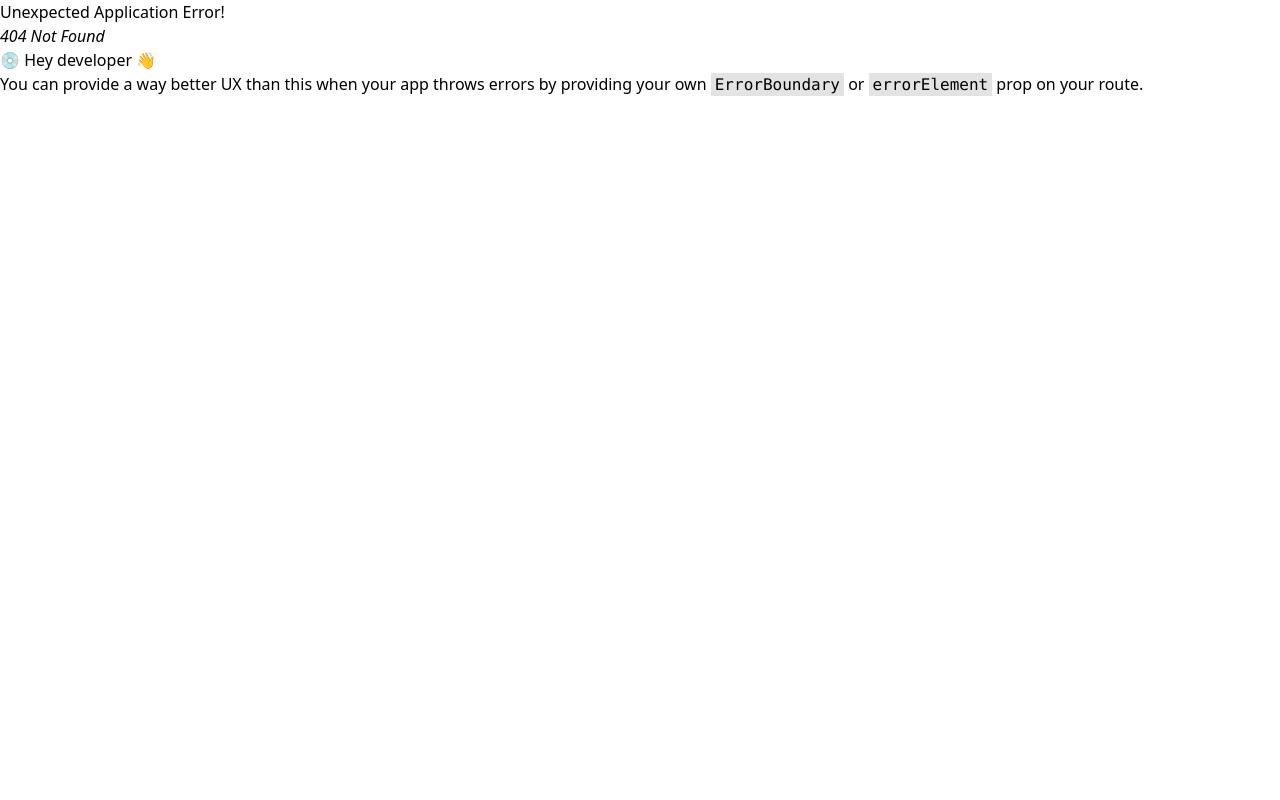
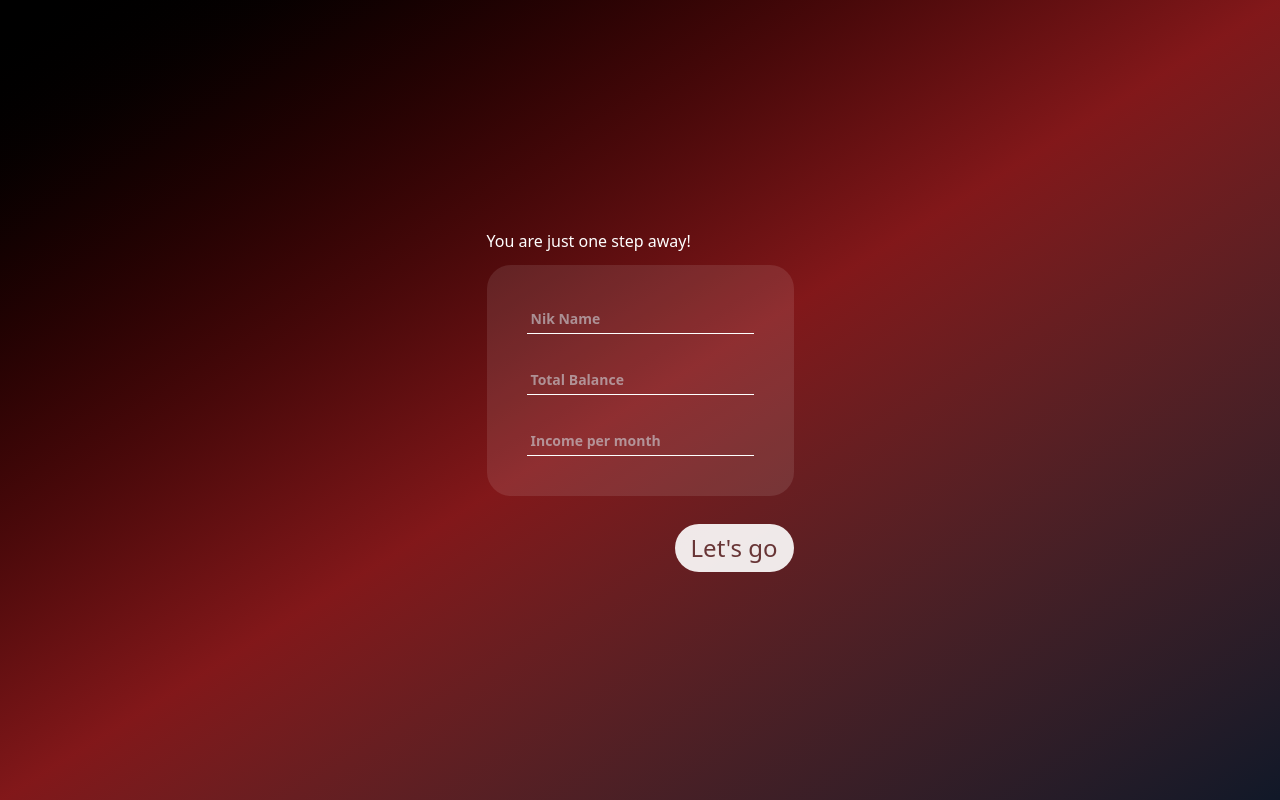
Before and after one commit to vinoddhaware/expanse-tracker, a React (Vite) app: page /expanse-tracker/login in a window 1280 px wide. Before the commit this address had no page. Built offline with nearby package versions, Linux system fonts and the light colour scheme.

Commit message:
fixed routing

```diff
--- a/src/App.jsx
+++ b/src/App.jsx
@@ -13,11 +13,11 @@ function App() {
       element: <GettingStarted />
     },
     {
-      path: '/login',
+      path: '/expanse-tracker/login',
       element: <Login />
     },
     {
-      path: '/dashboard',
+      path: '/expanse-tracker/dashboard',
       element: <Dashboard />
     },
   ])
--- a/src/pages/GettingStarted.jsx
+++ b/src/pages/GettingStarted.jsx
@@ -11,7 +11,7 @@ const GettingStarted = () => {
                 <h1 className='text-4xl'> Welcome to EXPENSEX. </h1>
             </div>
             <div className='text-6xl'>
-                <NavLink to={'/login'}> <IoIosArrowDroprightCircle /> </NavLink>
+                <NavLink to={'/expanse-tracker/login'}> <IoIosArrowDroprightCircle /> </NavLink>
             </div>
         </div>
         <p> The best way to track your expanses. </p>
--- a/src/pages/Login.jsx
+++ b/src/pages/Login.jsx
@@ -24,7 +24,7 @@ const Login = () => {
     if(!loginData.totalBal) return alert("enter total balance")
     if(!loginData.incomePerMonth) return alert("enter monthly income")
     setLoginInf(loginData)
-    navigate('/dashboard')
+    navigate('/expanse-tracker/dashboard')
   }
 
   return (
```
